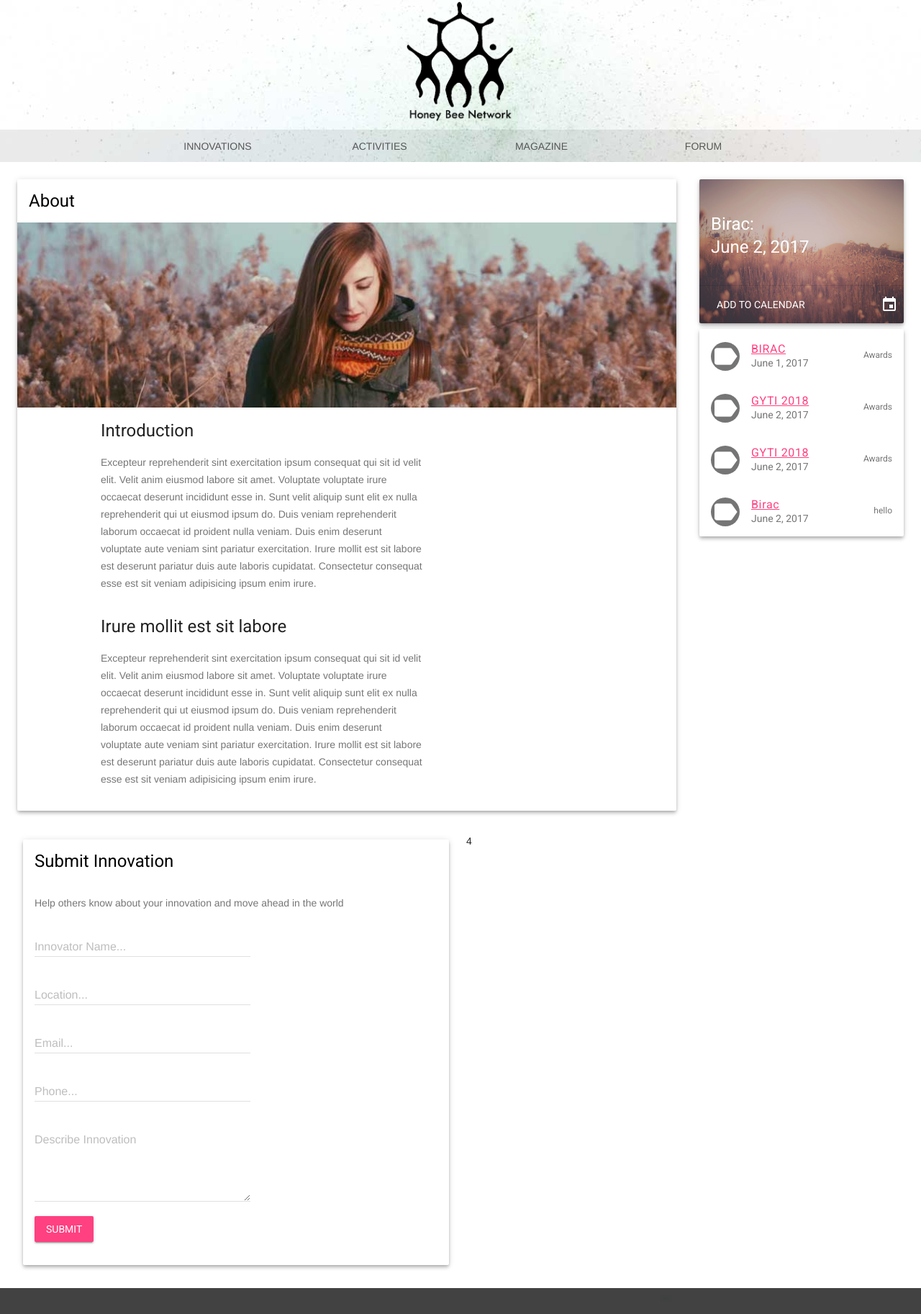
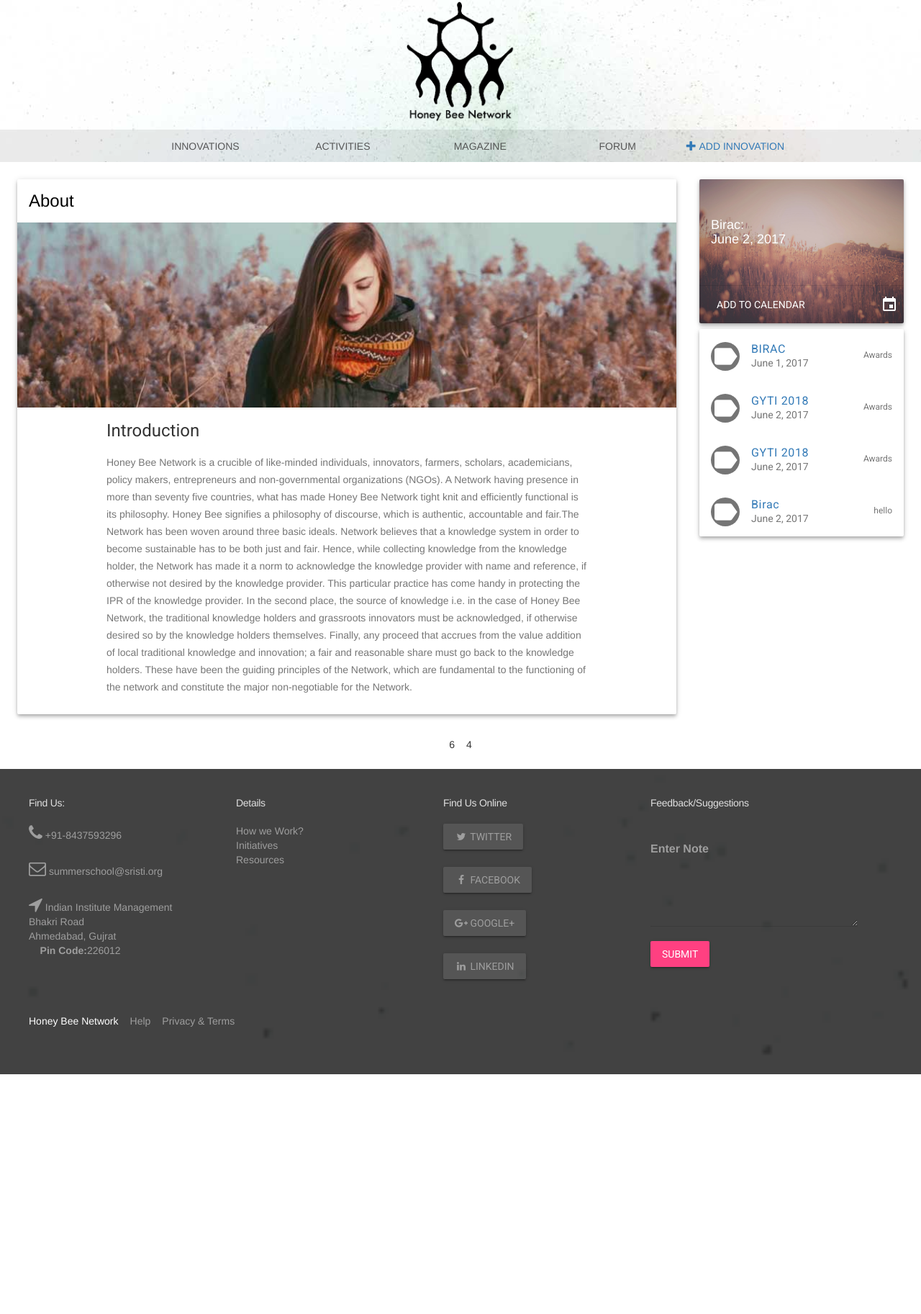
Before and after one commit to vishnoitanuj/HBN, a Django app: page /home/ in a window 1280 px wide. Shown: the whole page at 72% size. Run offline with Django 3.2, Linux system fonts and the light colour scheme; data comes from the database, SQL or seed files in the repository; both versions use the stored data as it was after the commit; some libraries are stand-ins or nearby versions.

Commit message:
Updated 3

```diff
--- a/home/templates/home/base.html
+++ b/home/templates/home/base.html
@@ -1,6 +1,5 @@
 <!DOCTYPE html>
 <html lang="en">
-
 <head>
     {% load staticfiles %}
     <link rel="icon"
@@ -21,6 +20,7 @@
     <link rel="stylesheet" href="https://code.getmdl.io/1.3.0/material.grey-pink.min.css" />
     <link rel="stylesheet" href="{% static 'home/styles.css' %}" />
     <link rel="stylesheet" href="https://cdnjs.cloudflare.com/ajax/libs/font-awesome/4.7.0/css/font-awesome.min.css">
+    <link href="//netdna.bootstrapcdn.com/bootstrap/3.0.0/css/bootstrap.min.css" rel="stylesheet">
      {% block head %}{% endblock %}
 </head>
 
--- a/home/templates/home/form-template.html
+++ b/home/templates/home/form-template.html
@@ -3,8 +3,8 @@
         <div class="col-sm-offset-2 col-sm-12">
             <span class="text-danger small">{{ field.errors }}</span>
         </div>
-        <label class="control-label col-sm-4"><strong>{{ field.label_tag }}</strong></label>
-        <div class="col-sm-8">{{ field}}</div>
+        <label class="control-label col-sm-2"><strong>{{ field.label_tag }}</strong></label>
+        <div class="col-sm-10">{{ field}}</div>
     <br>
     </div>
 {% endfor %}
--- a/home/templates/home/index.html
+++ b/home/templates/home/index.html
@@ -5,7 +5,11 @@
 {% block albums_active %}active{% endblock %}
 <link rel="stylesheet" href="https://code.getmdl.io/1.3.0/material.indigo-pink.min.css">
 <script defer src="https://code.getmdl.io/1.3.0/material.min.js"></script>
-
+{% block navbar %}
+<a href="{% url 'home:inn-add' %}">
+                    <span class="glyphicon glyphicon-plus" aria-hidden="true"></span>&nbsp;Add Innovation
+                </a>
+{% endblock %}
 {% block body %}
     <div class="mdl-grid">
       <div class="mdl-cell mdl-cell--9-col">
@@ -20,25 +24,30 @@
 
                     <div class="mdl-grid portfolio-copy">
                         <h3 class="mdl-cell mdl-cell--12-col mdl-typography--headline">Introduction</h3>
-                        <div class="mdl-cell mdl-cell--8-col mdl-card__supporting-text no-padding ">
+                        <div class="mdl-cell mdl-cell--12-col mdl-card__supporting-text no-padding ">
                             <p>
-                                Excepteur reprehenderit sint exercitation ipsum consequat qui sit id velit elit. Velit anim eiusmod labore sit amet. Voluptate voluptate irure occaecat deserunt incididunt esse in. Sunt velit aliquip sunt elit ex nulla reprehenderit qui ut eiusmod ipsum do. Duis veniam reprehenderit laborum occaecat id proident nulla veniam. Duis enim deserunt voluptate aute veniam sint pariatur exercitation. Irure mollit est sit labore est deserunt pariatur duis aute laboris cupidatat. Consectetur consequat esse est sit veniam adipisicing ipsum enim irure.
+                                Honey Bee Network is a crucible of like-minded individuals, innovators, farmers, scholars, academicians, policy makers, entrepreneurs and non-governmental organizations (NGOs).
+                                A Network having presence in more than seventy five countries, what has made Honey Bee Network tight knit and efficiently functional is its philosophy.
+                                Honey Bee signifies a philosophy of discourse, which is authentic, accountable and fair.The Network has been woven around three basic ideals.
+                                Network believes that a knowledge system in order to become sustainable has to be both just and fair. Hence, while collecting knowledge from the knowledge holder, the Network has made it a norm to acknowledge the knowledge provider with name and reference, if otherwise not desired by the knowledge provider.
+                                This particular practice has come handy in protecting the IPR of the knowledge provider. In the second place, the source of knowledge i.e. in the case of Honey Bee Network, the traditional knowledge holders and grassroots innovators must be acknowledged, if otherwise desired so by the knowledge holders themselves. Finally, any proceed that accrues from the value addition of local traditional knowledge and innovation; a fair and reasonable share must go back to the knowledge holders. These have been the guiding principles of the Network, which are fundamental to the functioning of the network and constitute the major non-negotiable for the Network.
                             </p>
                         </div>
-                        <h3 class="mdl-cell mdl-cell--12-col mdl-typography--headline">Irure mollit est sit labore</h3>
-
-                        <div class="mdl-cell mdl-cell--8-col mdl-card__supporting-text no-padding ">
-                            <p>
-                                Excepteur reprehenderit sint exercitation ipsum consequat qui sit id velit elit. Velit anim eiusmod labore sit amet. Voluptate voluptate irure occaecat deserunt incididunt esse in. Sunt velit aliquip sunt elit ex nulla reprehenderit qui ut eiusmod ipsum do. Duis veniam reprehenderit laborum occaecat id proident nulla veniam. Duis enim deserunt voluptate aute veniam sint pariatur exercitation. Irure mollit est sit labore est deserunt pariatur duis aute laboris cupidatat. Consectetur consequat esse est sit veniam adipisicing ipsum enim irure.
-                            </p>
-                        </div>
+{#                        <h3 class="mdl-cell mdl-cell--12-col mdl-typography--headline">Irure mollit est sit labore</h3>#}
+{##}
+{#                        <div class="mdl-cell mdl-cell--8-col mdl-card__supporting-text no-padding ">#}
+{#                            <p>#}
+{#                                Excepteur reprehenderit sint exercitation ipsum consequat qui sit id velit elit. Velit anim eiusmod labore sit amet. Voluptate voluptate irure occaecat deserunt incididunt esse in. Sunt velit aliquip sunt elit ex nulla reprehenderit qui ut eiusmod ipsum do. Duis veniam reprehenderit laborum occaecat id proident nulla veniam. Duis enim deserunt voluptate aute veniam sint pariatur exercitation. Irure mollit est sit labore est deserunt pariatur duis aute laboris cupidatat. Consectetur consequat esse est sit veniam adipisicing ipsum enim irure.#}
+{#                            </p>#}
+{#                        </div>#}
                     </div>
                 </div>
 
             </div>
-    {% for ann in all_announce %}
+
+          <div class="mdl-cell mdl-cell--3-col">
+          {% for ann in all_announce %}
       {% if ann.head %}
-          <div class="mdl-cell mdl-cell--3-col">
               <div class="demo-card-event mdl-cell mdl-cell--12-col mdl-cell--4-col-tablet mdl-card mdl-card mdl-shadow--4dp portfolio-blog-card-event-bg mdl-color-text--white">
                         <div class="mdl-card__title mdl-card--expand">
                             <h4 class="mdl-color-text--white">
@@ -76,52 +85,11 @@
                         </li>
                     {% endfor %}
                 </div>
-    </div>
+        </div>
 
     <div class="mdl-grid">
       <div class="mdl-cell mdl-cell--6-col">
-          <div class="mdl-cell mdl-cell--12-col mdl-card mdl-shadow--4dp">
-                    <div class="mdl-card__title">
-                        <h2 class="mdl-card__title-text">Submit Innovation</h2>
-                    </div>
-{#                    <div class="mdl-card__media">#}
-{#                        {% load staticfiles %}#}
-{#                        <img class="article-image" src="{% static 'home/images/innovation_submit.jpg' %}" border="0" alt="">#}
-{#                    </div>#}
-                    <div class="mdl-card__supporting-text">
-                        <p>
-                            Help others know about your innovation and move ahead in the world
-                        </p>
-                        <form action="#" class="" enctype="multipart/form-data">
-                            <div class="mdl-textfield mdl-js-textfield mdl-textfield--floating-label">
-                                <input class="mdl-textfield__input" pattern="[A-Z,a-z, ]*" type="text" id="Name">
-                                <label class="mdl-textfield__label" for="Name">Innovator Name...</label>
-                                <span class="mdl-textfield__error">Letters and spaces only</span>
-                            </div>
-                            <div class="mdl-textfield mdl-js-textfield mdl-textfield--floating-label">
-                                <input class="mdl-textfield__input" type="text" id="Email">
-                                <label class="mdl-textfield__label" for="Email">Location...</label>
-                            </div>
-                            <div class="mdl-textfield mdl-js-textfield mdl-textfield--floating-label">
-                                <input class="mdl-textfield__input" type="text" id="Email">
-                                <label class="mdl-textfield__label" for="Email">Email...</label>
-                            </div>
-                            <div class="mdl-textfield mdl-js-textfield mdl-textfield--floating-label">
-                                <input class="mdl-textfield__input" type="text" id="Email">
-                                <label class="mdl-textfield__label" for="Email">Phone...</label>
-                            </div>
-                            <div class="mdl-textfield mdl-js-textfield mdl-textfield--floating-label">
-                                <textarea class="mdl-textfield__input" type="text" rows="5" id="note"></textarea>
-                                <label class="mdl-textfield__label" for="note">Describe Innovation</label>
-                            </div>
-                            <p>
-                                <button class="mdl-button mdl-js-button mdl-button--raised mdl-js-ripple-effect mdl-button--accent" type="submit">
-                                    Submit
-                                </button>
-                            </p>
-                        </form>
-                    </div>
-                </div>
+          6
       </div>
       <div class="mdl-cell mdl-cell--4-col">4</div>
     </div>
--- a/home/views.py
+++ b/home/views.py
@@ -10,9 +10,9 @@
 class IndexView(generic.ListView):
     template_name = 'home/index.html'
     context_object_name = 'all_announce'
-
     def get_queryset(self):
         return Announcement.objects.all()
+
 
 class InnovationView(generic.ListView):
     template_name = 'home/innovation.html'
```
Also changed, not shown: db.sqlite3.
